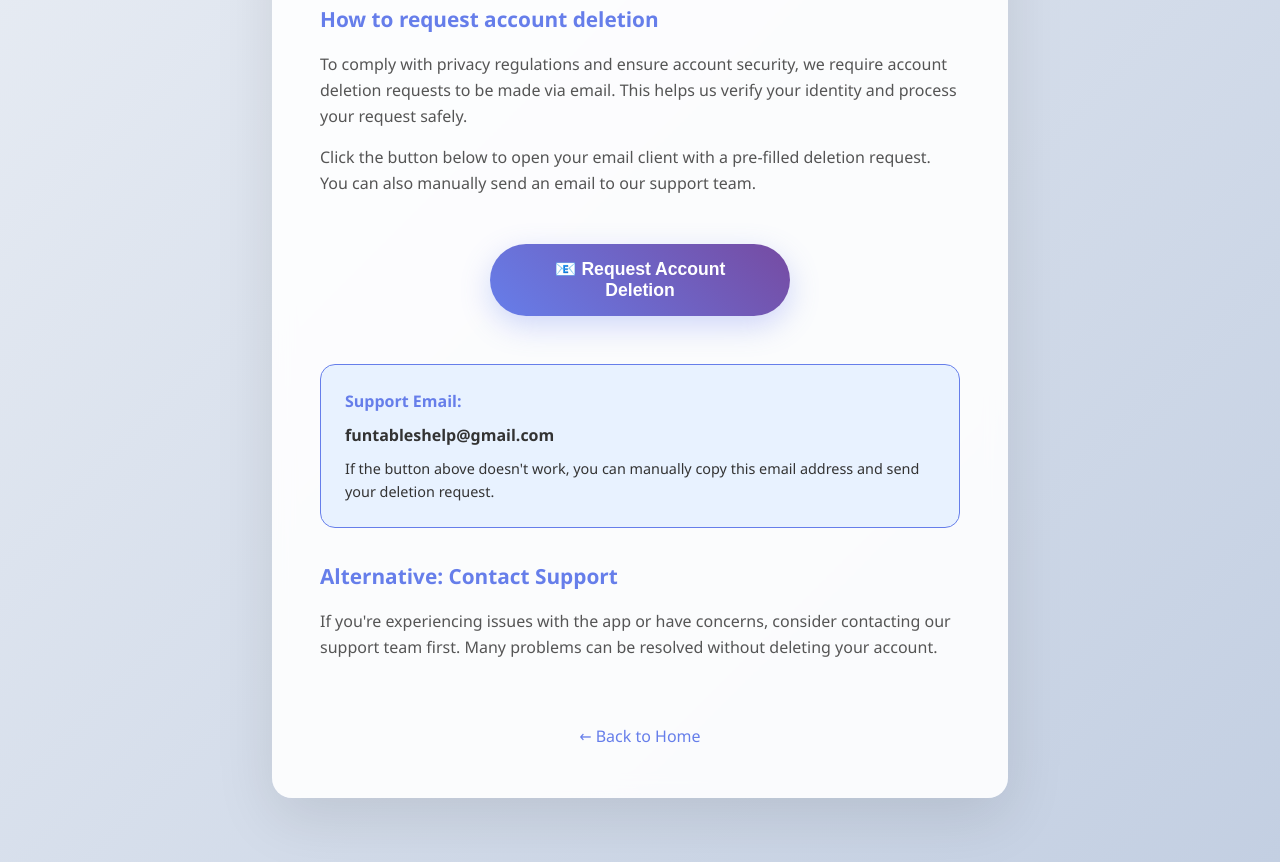
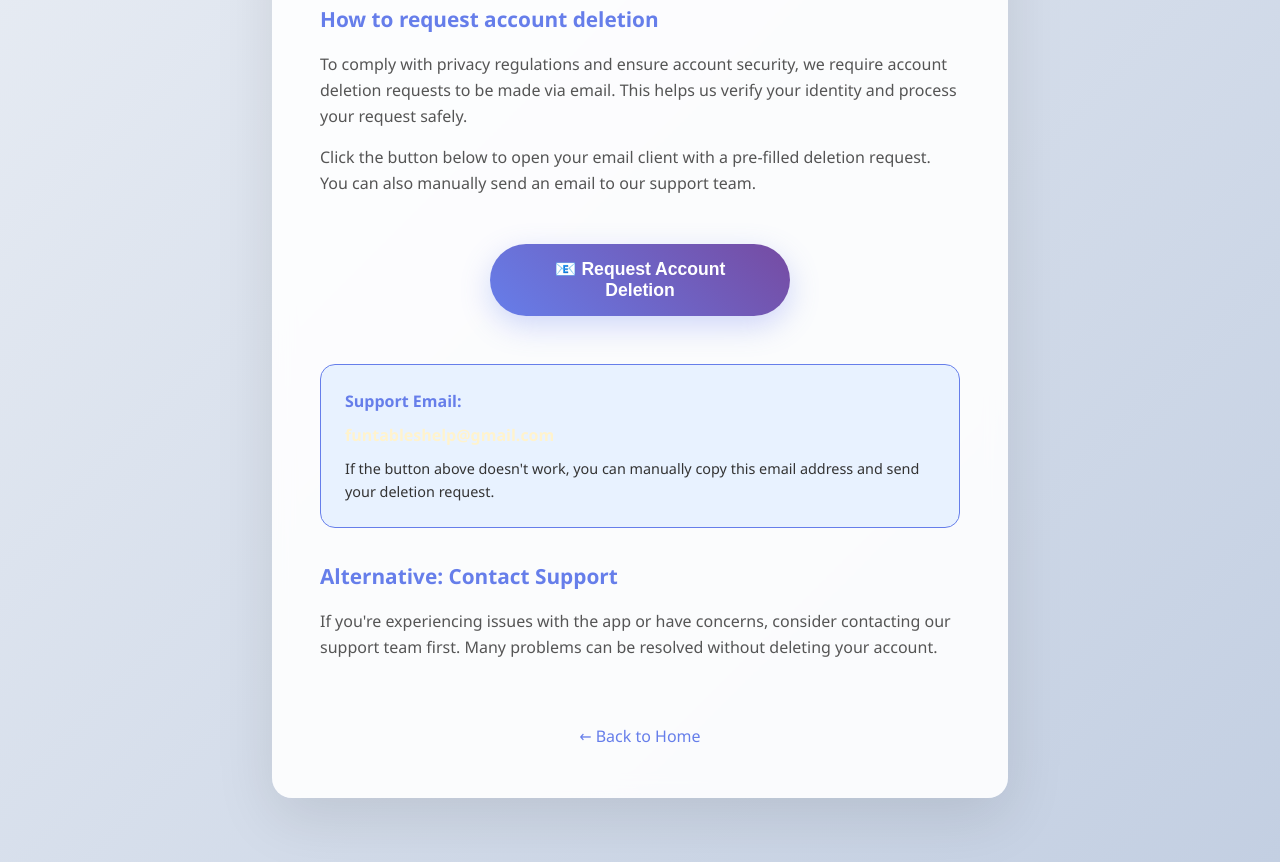
Before and after one commit to rahul-chaudhary/rahul-chaudhary.github.io, a plain HTML site: page delete-account.html in a window 1280 px wide. Shown: the part 967-1829 px from the top of the page. Drawn offline with Linux system fonts and the light colour scheme.

Commit message:
update email address color in delete account page

```diff
--- a/delete-account.html
+++ b/delete-account.html
@@ -163,7 +163,7 @@
 
         .email-address {
             font-weight: bold;
-            color: #333;
+            color: #fff3cd;;
             word-break: break-all;
         }
 
```
